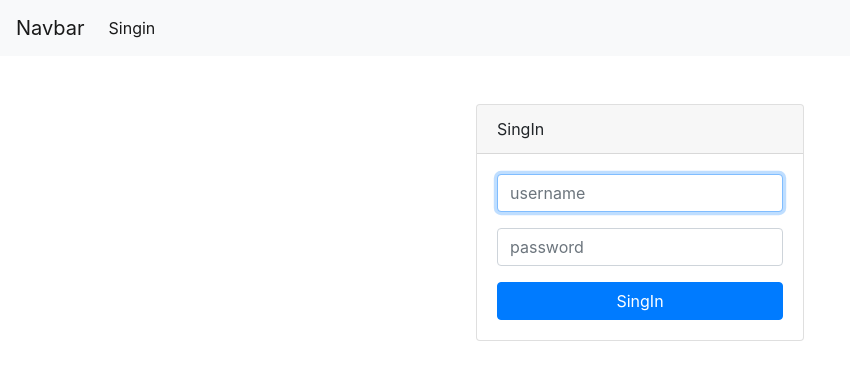
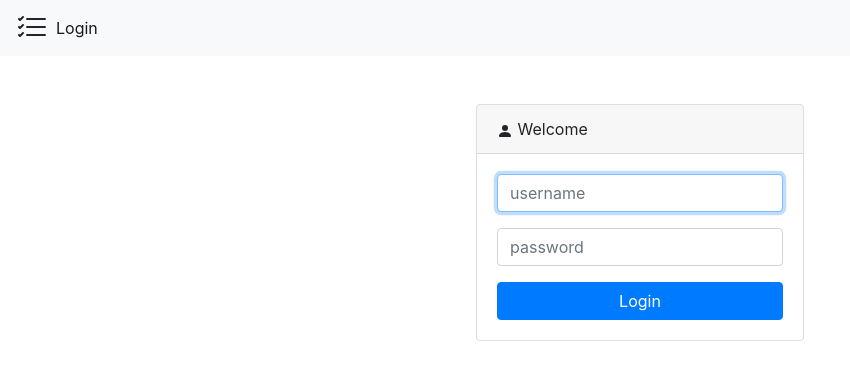
Before and after one commit to FrancoMassola/exercise1-H, an Angular app in the folder Frontend/: page /auth/login in a window 1280 px wide. Shown: the top 380 px of the page, without its empty margins (0-850 px from the left). Built offline with nearby package versions, Linux system fonts and the light colour scheme.

Commit message:
modify navbar and login style

```diff
--- a/Frontend/package.json
+++ b/Frontend/package.json
@@ -24,7 +24,7 @@
     "zone.js": "~0.10.2"
   },
   "devDependencies": {
-    "@angular-devkit/build-angular": "~0.1100.2",
+    "@angular-devkit/build-angular": "^0.1100.3",
     "@angular/cli": "~11.0.2",
     "@angular/compiler-cli": "~11.0.1",
     "@types/jasmine": "~3.6.0",
--- a/Frontend/src/app/app.component.html
+++ b/Frontend/src/app/app.component.html
@@ -1,20 +1,19 @@
 <nav class="navbar navbar-expand-lg navbar-light bg-light">
-  <a class="navbar-brand" href="#">Navbar</a>
-  <button class="navbar-toggler" type="button" data-toggle="collapse" data-target="#navbarNav" aria-controls="navbarNav" aria-expanded="false" aria-label="Toggle navigation">
-    <span class="navbar-toggler-icon"></span>
-  </button>
+  <svg width="2em" height="2em" viewBox="0 0 16 16" class="bi bi-list-check" fill="currentColor" xmlns="http://www.w3.org/2000/svg">
+    <path fill-rule="evenodd" d="M5 11.5a.5.5 0 0 1 .5-.5h9a.5.5 0 0 1 0 1h-9a.5.5 0 0 1-.5-.5zm0-4a.5.5 0 0 1 .5-.5h9a.5.5 0 0 1 0 1h-9a.5.5 0 0 1-.5-.5zm0-4a.5.5 0 0 1 .5-.5h9a.5.5 0 0 1 0 1h-9a.5.5 0 0 1-.5-.5zM3.854 2.146a.5.5 0 0 1 0 .708l-1.5 1.5a.5.5 0 0 1-.708 0l-.5-.5a.5.5 0 1 1 .708-.708L2 3.293l1.146-1.147a.5.5 0 0 1 .708 0zm0 4a.5.5 0 0 1 0 .708l-1.5 1.5a.5.5 0 0 1-.708 0l-.5-.5a.5.5 0 1 1 .708-.708L2 7.293l1.146-1.147a.5.5 0 0 1 .708 0zm0 4a.5.5 0 0 1 0 .708l-1.5 1.5a.5.5 0 0 1-.708 0l-.5-.5a.5.5 0 0 1 .708-.708l.146.147 1.146-1.147a.5.5 0 0 1 .708 0z"/>
+  </svg>
   <div class="collapse navbar-collapse" id="navbarNav">
     <ul class="navbar-nav">
       <!-- this container simulates a div -->
         <ng-container *ngIf="!authService.loggedIn(); else loggedIn">
           <li class="nav-item">
             <!-- add router links to redirectionated -->
-            <a class="nav-link" routerLink="/auth/login" routerLinkActive="active">Singin</a>
+            <a class="nav-link" routerLink="/auth/login" routerLinkActive="active">Login</a>
           </li>
         </ng-container>
         <ng-template #loggedIn>
           <li class="nav-item">
-            <a class="nav-link" routerLink="/users" routerLinkActive="active">List users</a>
+            <a class="nav-link" routerLink="/users" routerLinkActive="active">User list</a>
           </li>
           <li class="nav-item">
             <a class="nav-link" style="cursor: pointer;" (click)="authService.logout()">Logout</a>
--- a/Frontend/src/app/components/singin/singin.component.html
+++ b/Frontend/src/app/components/singin/singin.component.html
@@ -4,7 +4,10 @@
         <!-- create box -->
         <div class="card">
             <div class="card-header">
-                SingIn
+                <svg width="1em" height="1em" viewBox="0 0 16 16" class="bi bi-person-fill" fill="currentColor" xmlns="http://www.w3.org/2000/svg">
+                    <path fill-rule="evenodd" d="M3 14s-1 0-1-1 1-4 6-4 6 3 6 4-1 1-1 1H3zm5-6a3 3 0 1 0 0-6 3 3 0 0 0 0 6z"/>
+                  </svg>
+                Welcome
             </div>
             <div class="card-body">
                 <!-- use submit form event -->
@@ -15,7 +18,7 @@
                     <div class="form-group">
                         <input type="password" [(ngModel)]="admin.password" name="password" class="form-control"  placeholder="password" required>
                     </div>
-                    <button type="submit" class="btn btn-primary btn-block">SingIn</button>
+                    <button type="submit" class="btn btn-primary btn-block">Login</button>
                 </form>
             </div>
         </div>
```
Also changed, not shown: 1 other file (tests, documents, lock files or other folders).
